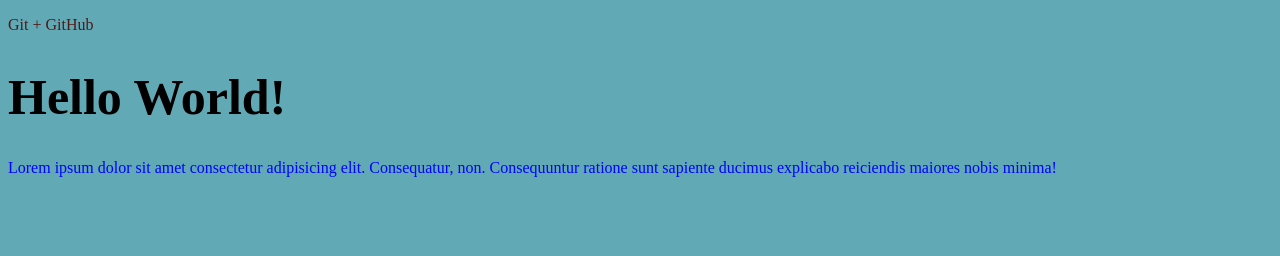
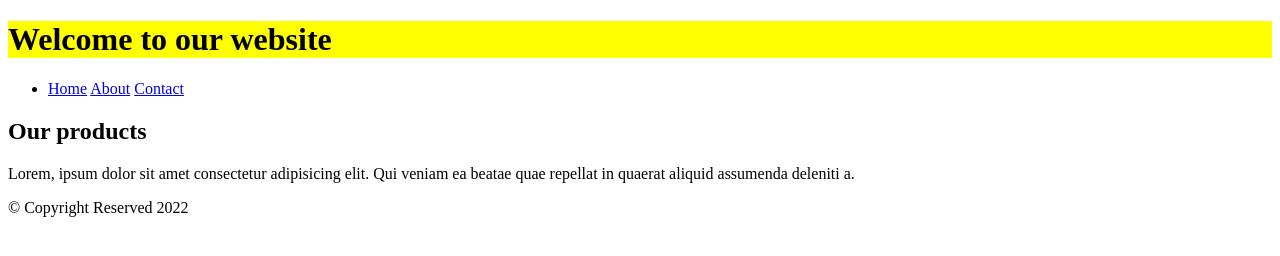
Before and after one commit to Fazlidev/gittest, a plain HTML site: page index.html in a window 1280 px wide. Drawn offline with Linux system fonts and the light colour scheme.

Commit message:
Add files via upload

```diff
--- a/index.html
+++ b/index.html
@@ -4,16 +4,34 @@
     <meta charset="UTF-8" />
     <meta http-equiv="X-UA-Compatible" content="IE=edge" />
     <meta name="viewport" content="width=device-width, initial-scale=1.0" />
-    <title>Работа с GIT</title>
-    <link rel="stylesheet" href="css/main.css" />
+    <link rel="stylesheet" href="style.css" />
+    <title>Online Store</title>
   </head>
   <body>
-    <p>Git + GitHub</p>
-    <h1>Hello World!</h1>
-    <p class="lrm">
-      Lorem ipsum dolor sit amet consectetur adipisicing elit. Consequatur, non.
-      Consequuntur ratione sunt sapiente ducimus explicabo reiciendis maiores
-      nobis minima!
-    </p>
+    <header>
+      <h1>Welcome to our website</h1>
+      <nav>
+        <ul>
+          <li>
+            <a href="#">Home</a>
+            <a href="#">About</a>
+            <a href="#">Contact</a>
+          </li>
+        </ul>
+      </nav>
+    </header>
+    <main>
+      <div class="container">
+        <h2>Our products</h2>
+        <p>
+          Lorem, ipsum dolor sit amet consectetur adipisicing elit. Qui veniam
+          ea beatae quae repellat in quaerat aliquid assumenda deleniti a.
+        </p>
+      </div>
+    </main>
+
+    <footer>
+      <p>&copy; Copyright Reserved 2022</p>
+    </footer>
   </body>
 </html>
--- /dev/null
+++ b/style.css
@@ -0,0 +1,3 @@
+h1 {
+  background-color: yellow;
+}
```
